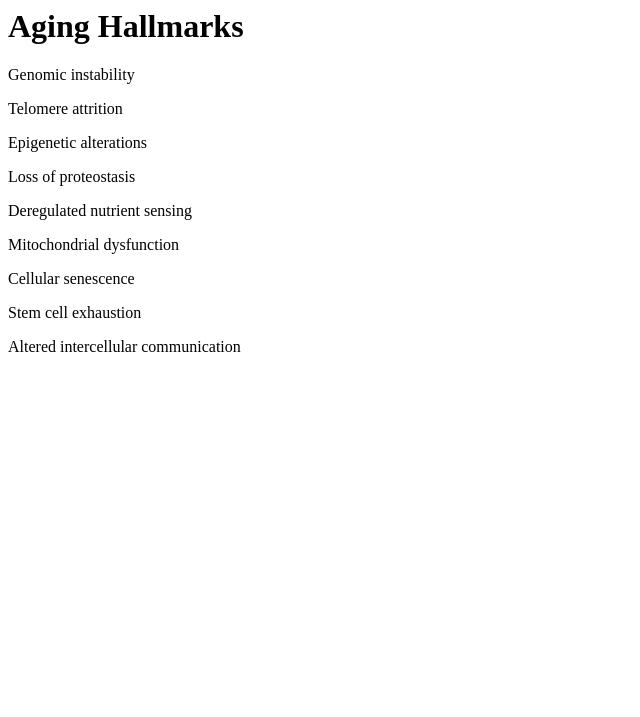
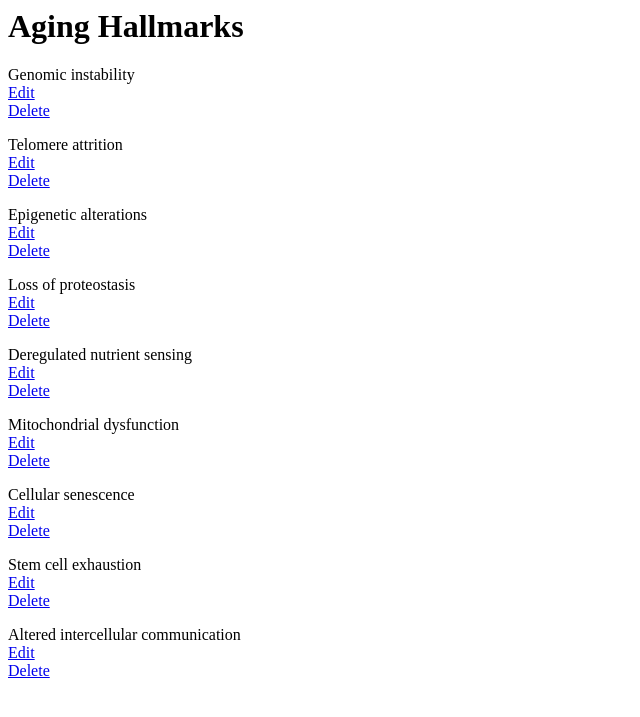
Before and after one commit to wolfman30/FSWD-Catalog-Project2, a Flask app: page / in a window 1280 px wide. Shown: the top 717 px of the page, without its empty margins (0-640 px from the left). Run offline with Flask 2, Linux system fonts and the light colour scheme.

Commit message:
Added non-working Edit & Delete links

```diff
--- a/templates/agingHallmarks.html
+++ b/templates/agingHallmarks.html
@@ -5,7 +5,13 @@
 
 {% for hallmark in aging_hallmarks %}
 
-<p>{{hallmark.name}}</p>
+<p>
+{{hallmark.name}}
+    </br>
+<a href=#>Edit</a>
+    </br>
+<a href=#>Delete</a>
+</p>
 
 
 {% endfor %}
```
